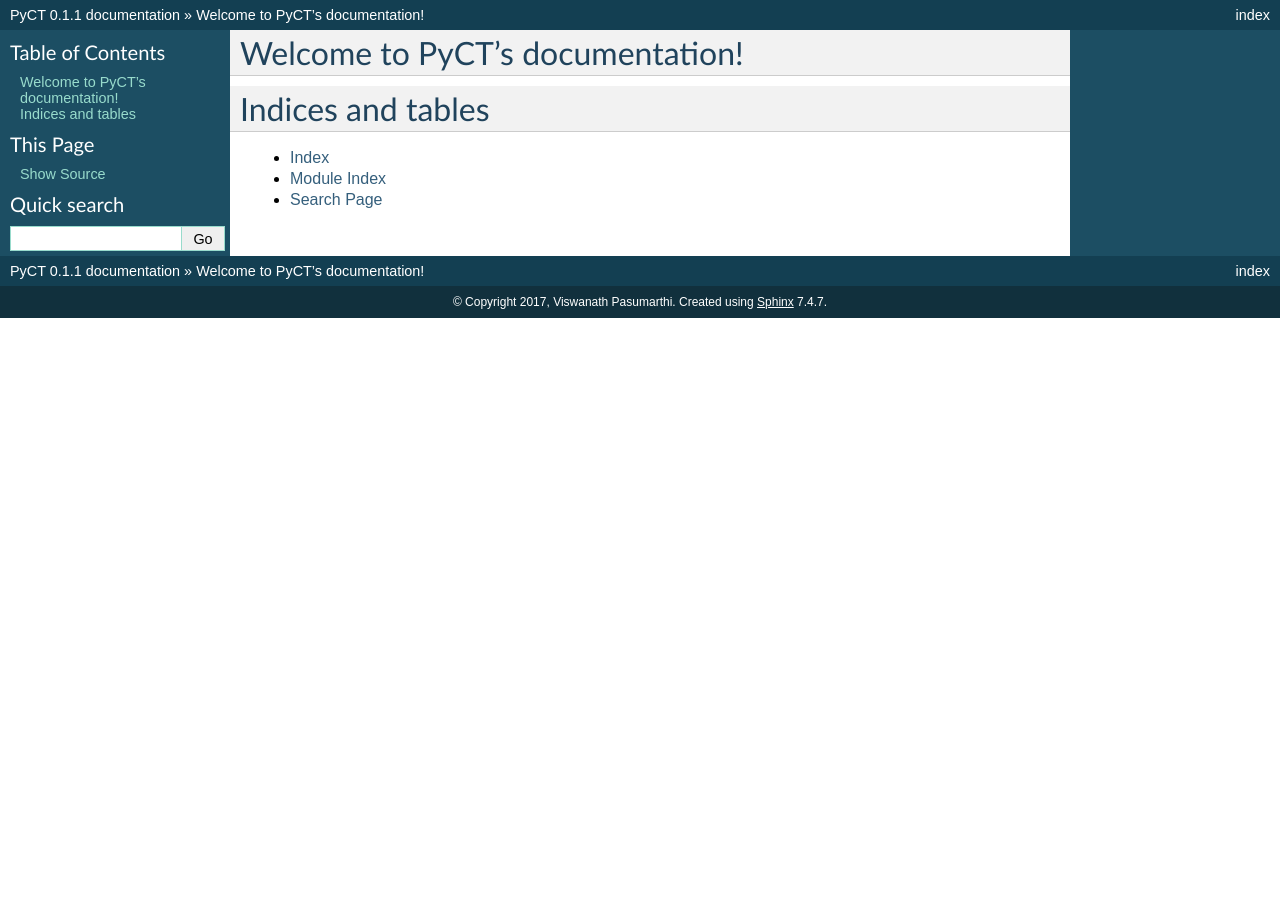
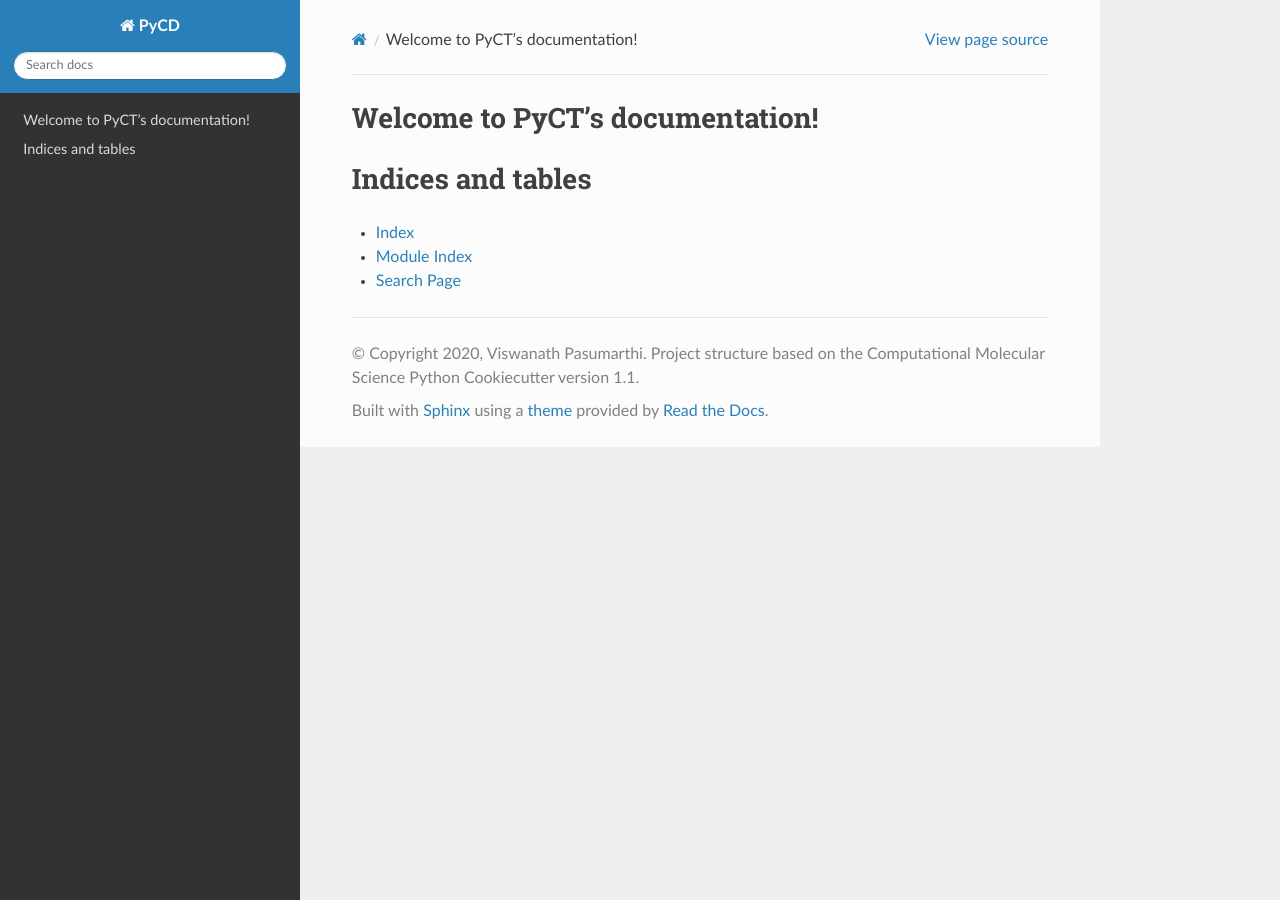
Before and after one commit to vpasumarthi/PyCD, a Sphinx documentation site: the page built from docs/index.rst, in a window 1280 px wide. Built offline with Sphinx 7.4.7 and the Read the Docs theme 2.0.0, drawn with Linux system fonts in a browser that asks for light colours; some of the changed lines change nothing that is shown.

Commit message:
update conf.py in docs directory

```diff
--- a/docs/conf.py
+++ b/docs/conf.py
@@ -1,27 +1,39 @@
 # -*- coding: utf-8 -*-
 #
-# PyCT documentation build configuration file, created by
-# sphinx-quickstart on Fri Oct 06 05:14:24 2017.
+# Configuration file for the Sphinx documentation builder.
 #
-# This file is execfile()d with the current directory set to its
-# containing dir.
-#
-# Note that not all possible configuration values are present in this
-# autogenerated file.
-#
-# All configuration values have a default; values that are commented out
-# serve to show the default.
+# This file does only contain a selection of the most common options. For a
+# full list see the documentation:
+# http://www.sphinx-doc.org/en/stable/config
+
+# -- Path setup --------------------------------------------------------------
 
 # If extensions (or modules to document with autodoc) are in another directory,
 # add these directories to sys.path here. If the directory is relative to the
 # documentation root, use os.path.abspath to make it absolute, like shown here.
-#
-# import os
-# import sys
-# sys.path.insert(0, os.path.abspath('.'))
+
+# Incase the project was not installed
+import os
+import sys
+sys.path.insert(0, os.path.abspath('..'))
+
+import PyCD
 
 
-# -- General configuration ------------------------------------------------
+# -- Project information -----------------------------------------------------
+
+project = 'PyCD'
+copyright = ("2020, Viswanath Pasumarthi. Project structure based on the "
+             "Computational Molecular Science Python Cookiecutter version 1.1")
+author = 'Viswanath Pasumarthi'
+
+# The short X.Y version
+version = ''
+# The full version, including alpha/beta/rc tags
+release = ''
+
+
+# -- General configuration ---------------------------------------------------
 
 # If your documentation needs a minimal Sphinx version, state it here.
 #
@@ -30,11 +42,20 @@
 # Add any Sphinx extension module names here, as strings. They can be
 # extensions coming with Sphinx (named 'sphinx.ext.*') or your custom
 # ones.
-extensions = ['sphinx.ext.autodoc',
-    'sphinx.ext.coverage',
+extensions = [
+    'sphinx.ext.autosummary',
+    'sphinx.ext.autodoc',
     'sphinx.ext.mathjax',
     'sphinx.ext.viewcode',
-    'sphinx.ext.githubpages']
+    'sphinx.ext.napoleon',
+    'sphinx.ext.intersphinx',
+    'sphinx.ext.extlinks',
+]
+
+autosummary_generate = True
+napoleon_google_docstring = False
+napoleon_use_param = False
+napoleon_use_ivar = True
 
 # Add any paths that contain templates here, relative to this directory.
 templates_path = ['_templates']
@@ -48,20 +69,6 @@
 # The master toctree document.
 master_doc = 'index'
 
-# General information about the project.
-project = u'PyCT'
-copyright = u'2017, Viswanath Pasumarthi'
-author = u'Viswanath Pasumarthi'
-
-# The version info for the project you're documenting, acts as replacement for
-# |version| and |release|, also used in various other places throughout the
-# built documents.
-#
-# The short X.Y version.
-version = u'0.1.1'
-# The full version, including alpha/beta/rc tags.
-release = u'0.1.1'
-
 # The language for content autogenerated by Sphinx. Refer to documentation
 # for a list of supported languages.
 #
@@ -71,22 +78,19 @@
 
 # List of patterns, relative to source directory, that match files and
 # directories to ignore when looking for source files.
-# This patterns also effect to html_static_path and html_extra_path
+# This pattern also affects html_static_path and html_extra_path .
 exclude_patterns = ['_build', 'Thumbs.db', '.DS_Store']
 
 # The name of the Pygments (syntax highlighting) style to use.
-pygments_style = 'sphinx'
-
-# If true, `todo` and `todoList` produce output, else they produce nothing.
-todo_include_todos = False
+pygments_style = 'default'
 
 
-# -- Options for HTML output ----------------------------------------------
+# -- Options for HTML output -------------------------------------------------
 
 # The theme to use for HTML and HTML Help pages.  See the documentation for
 # a list of builtin themes.
 #
-html_theme = 'classic'
+html_theme = 'sphinx_rtd_theme'
 
 # Theme options are theme-specific and customize the look and feel of a theme
 # further.  For a list of options available for each theme, see the
@@ -99,14 +103,24 @@
 # so a file named "default.css" will overwrite the builtin "default.css".
 html_static_path = ['_static']
 
+# Custom sidebar templates, must be a dictionary that maps document names
+# to template names.
+#
+# The default sidebars (for documents that don't match any pattern) are
+# defined by theme itself.  Builtin themes are using these templates by
+# default: ``['localtoc.html', 'relations.html', 'sourcelink.html',
+# 'searchbox.html']``.
+#
+# html_sidebars = {}
 
-# -- Options for HTMLHelp output ------------------------------------------
+
+# -- Options for HTMLHelp output ---------------------------------------------
 
 # Output file base name for HTML help builder.
-htmlhelp_basename = 'PyCTdoc'
+htmlhelp_basename = 'PyCDdoc'
 
 
-# -- Options for LaTeX output ---------------------------------------------
+# -- Options for LaTeX output ------------------------------------------------
 
 latex_elements = {
     # The paper size ('letterpaper' or 'a4paper').
@@ -130,28 +144,31 @@
 # (source start file, target name, title,
 #  author, documentclass [howto, manual, or own class]).
 latex_documents = [
-    (master_doc, 'PyCT.tex', u'PyCT Documentation',
-     u'Viswanath Pasumarthi', 'manual'),
+    (master_doc, 'PyCD.tex', 'PyCD Documentation',
+     'PyCD', 'manual'),
 ]
 
 
-# -- Options for manual page output ---------------------------------------
+# -- Options for manual page output ------------------------------------------
 
 # One entry per manual page. List of tuples
 # (source start file, name, description, authors, manual section).
 man_pages = [
-    (master_doc, 'pyct', u'PyCT Documentation',
+    (master_doc, 'PyCD', 'PyCD Documentation',
      [author], 1)
 ]
 
 
-# -- Options for Texinfo output -------------------------------------------
+# -- Options for Texinfo output ----------------------------------------------
 
 # Grouping the document tree into Texinfo files. List of tuples
 # (source start file, target name, title, author,
 #  dir menu entry, description, category)
 texinfo_documents = [
-    (master_doc, 'PyCT', u'PyCT Documentation',
-     author, 'PyCT', 'One line description of project.',
+    (master_doc, 'PyCD', 'PyCD Documentation',
+     author, 'PyCD', 'Open-source, cross-platform application supporting lattice-based kinetic Monte Carlo simulations in crystalline systems',
      'Miscellaneous'),
 ]
+
+
+# -- Extension configuration -------------------------------------------------
```
